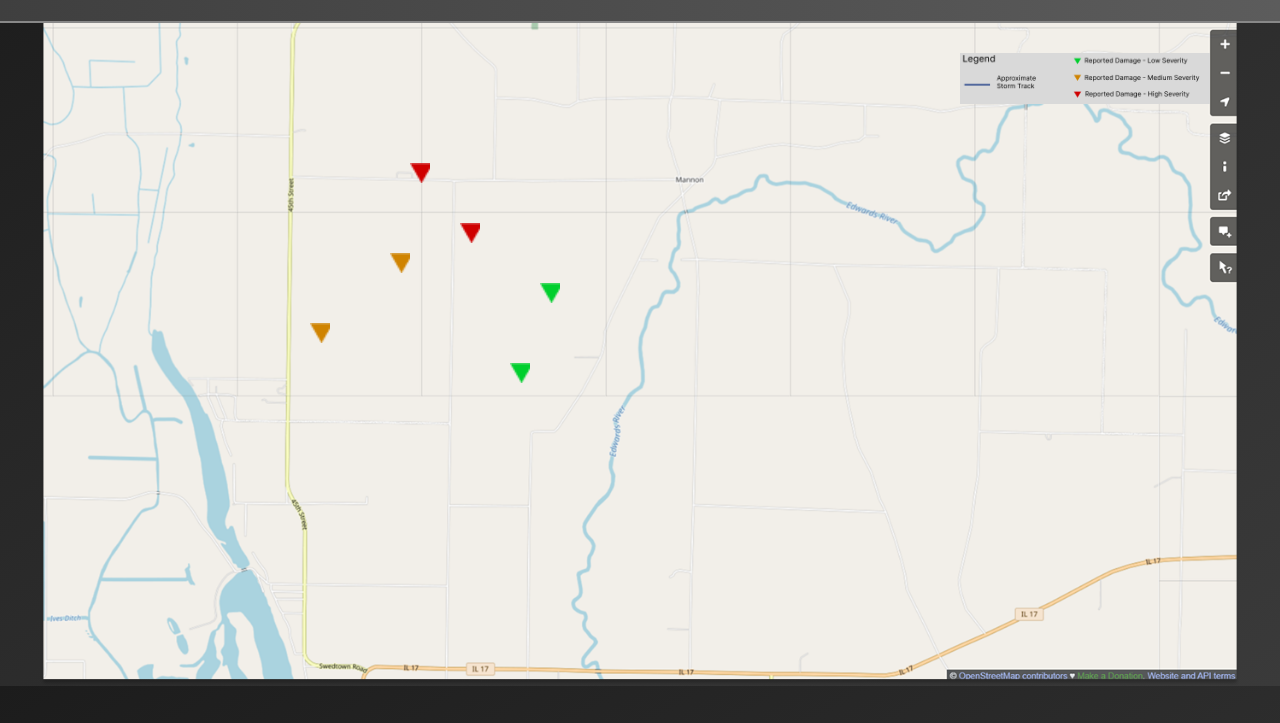
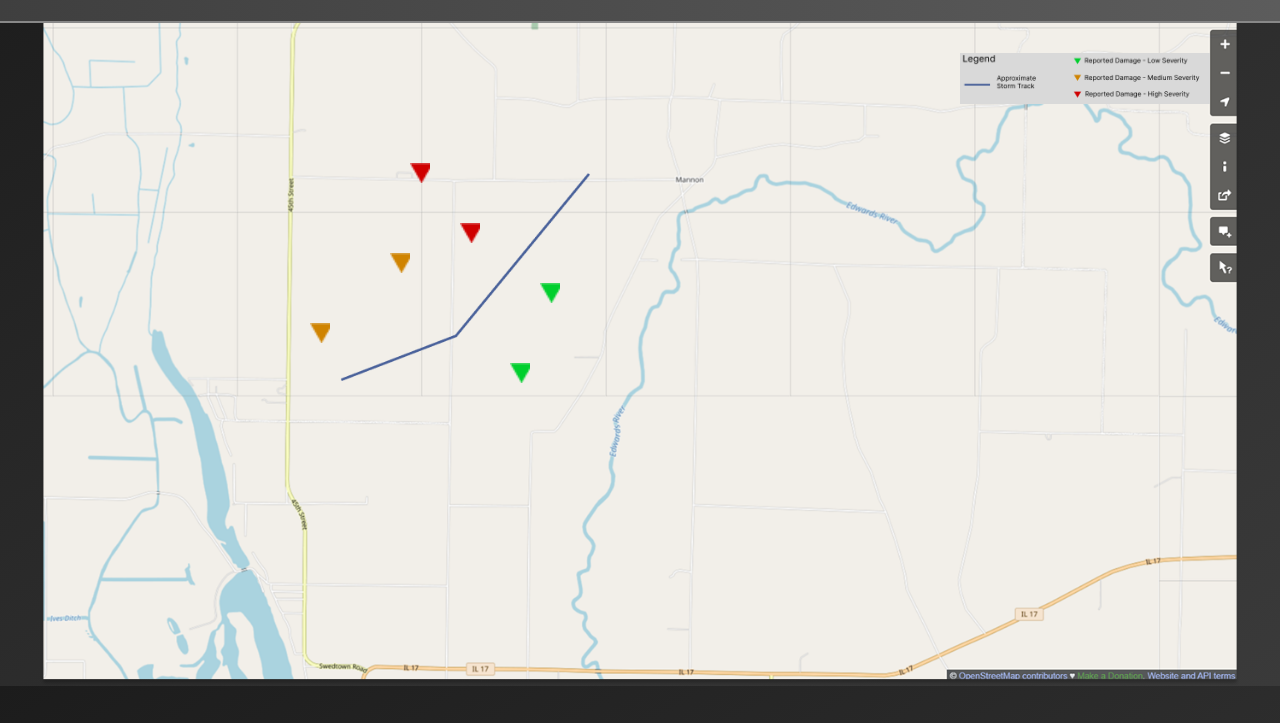
Before and after one commit to cloreceh/IncidentMap, a plain HTML site: page index.html in a window 1280 px wide. Shown: the part 77-800 px from the top of the page. Drawn offline with Linux system fonts and the light colour scheme.

Commit message:
added stormtrack

```diff
--- a/index.html
+++ b/index.html
@@ -14,7 +14,7 @@
 
   <div class="dashboard">
     <img src="Basemap.png" alt="Map" class="map"/>
-
+    <img src="StormTrack.png" alt="Storm Track" class="storm-track"/>
     <img src="Legend.png" alt="Legend" class="legend"/>
 
 
--- a/screen.css
+++ b/screen.css
@@ -42,6 +42,16 @@ body {
     width: 250px;
   }
 
+  .storm-track {
+    position: absolute;
+    top: 150px;
+    left: 300px;
+    width: 250px;
+    height: auto;
+    pointer-events: none;
+    opacity: 0.8;
+  }
+
   .marker {
     width: 20px;
     height: 20px;
```
